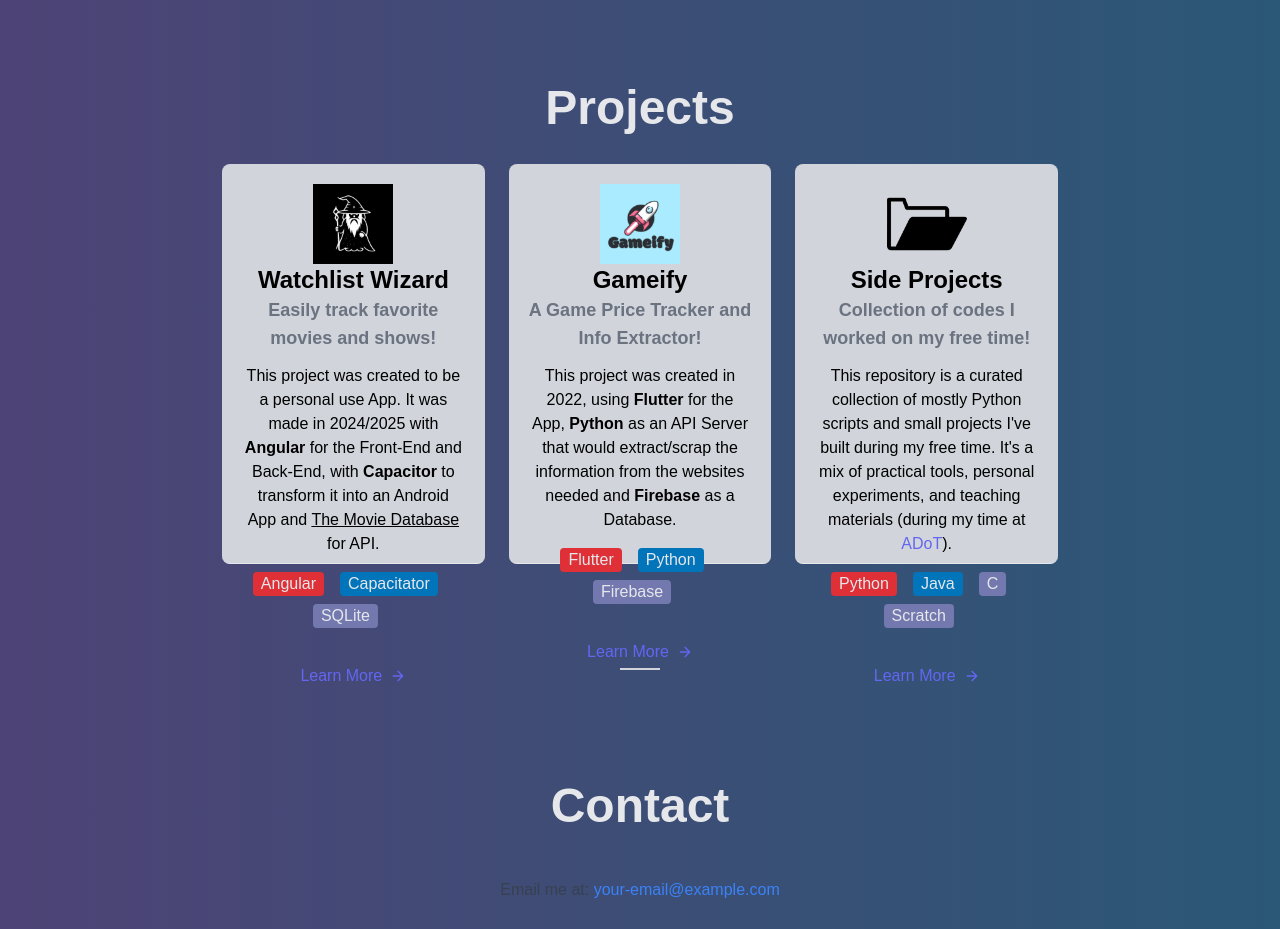
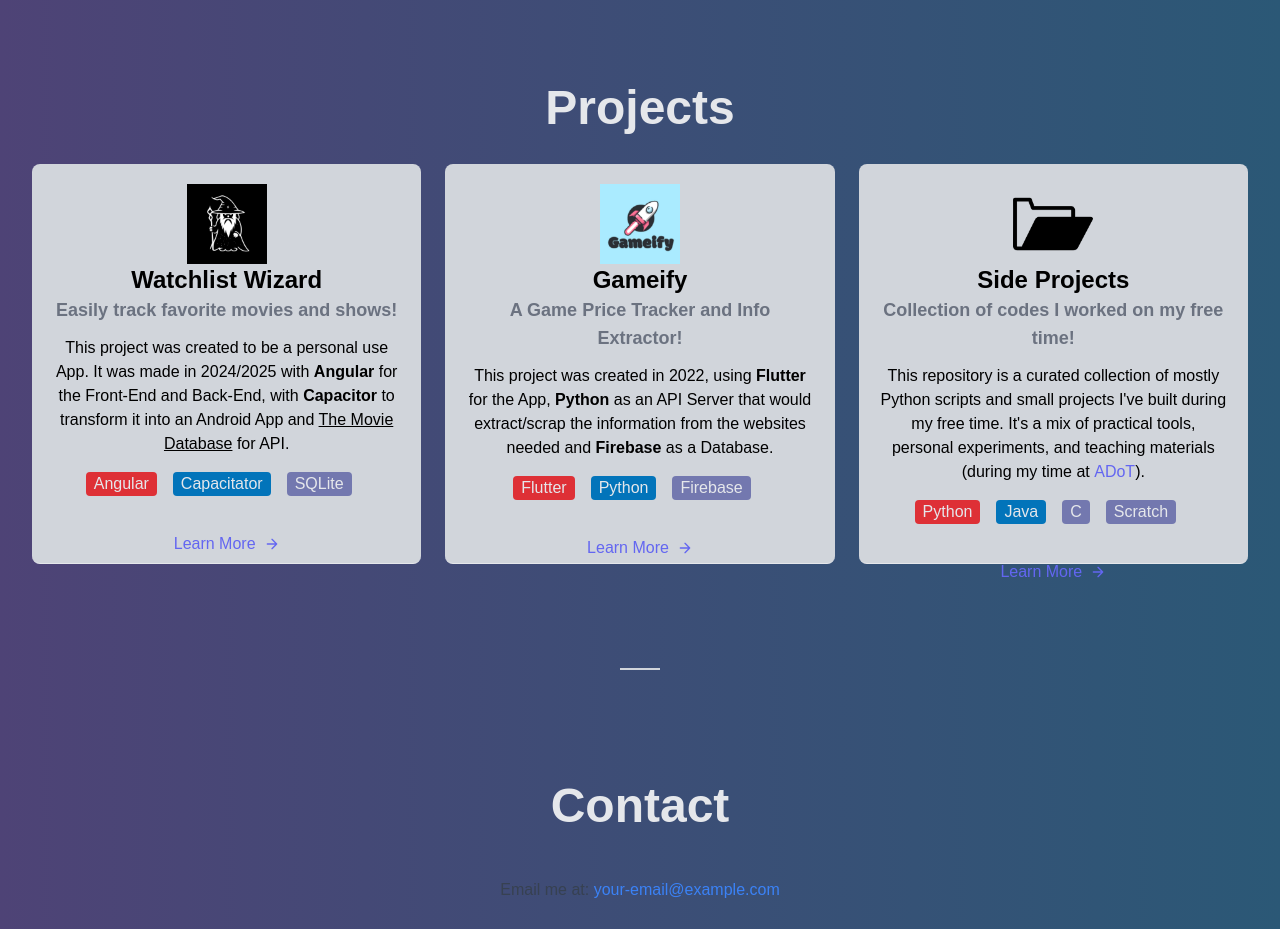
Before and after one commit to JoaoMaio/JoaoMaio.github.io, a Next.js app: page / in a window 1280 px wide. Shown: the part 1980-2909 px from the top of the page. Built offline with nearby package versions, Linux system fonts and the light colour scheme.

Commit message:
Issue with size

```diff
--- a/app/page.tsx
+++ b/app/page.tsx
@@ -157,7 +157,7 @@
       <h2 id="projects" className="text-5xl pt-20 font-bold text-gray-200 text-center">Projects</h2>
 
       {/* Projects Section */}
-      <section className="flex flex-col xl:flex-row gap-6 items-center justify-center p-8 max-w-[1500px] max-w-[900px] mx-auto">
+      <section className="flex flex-col xl:flex-row gap-6 items-center justify-center p-8 max-w-[1500px] mx-auto">
 
         {/* WatchList Wizard*/}
         <div className="bg-gray-300 p-5 flex flex-col items-center  border-b mb-10 border-gray-200 rounded-lg w-[450px] h-[400px]">
```
